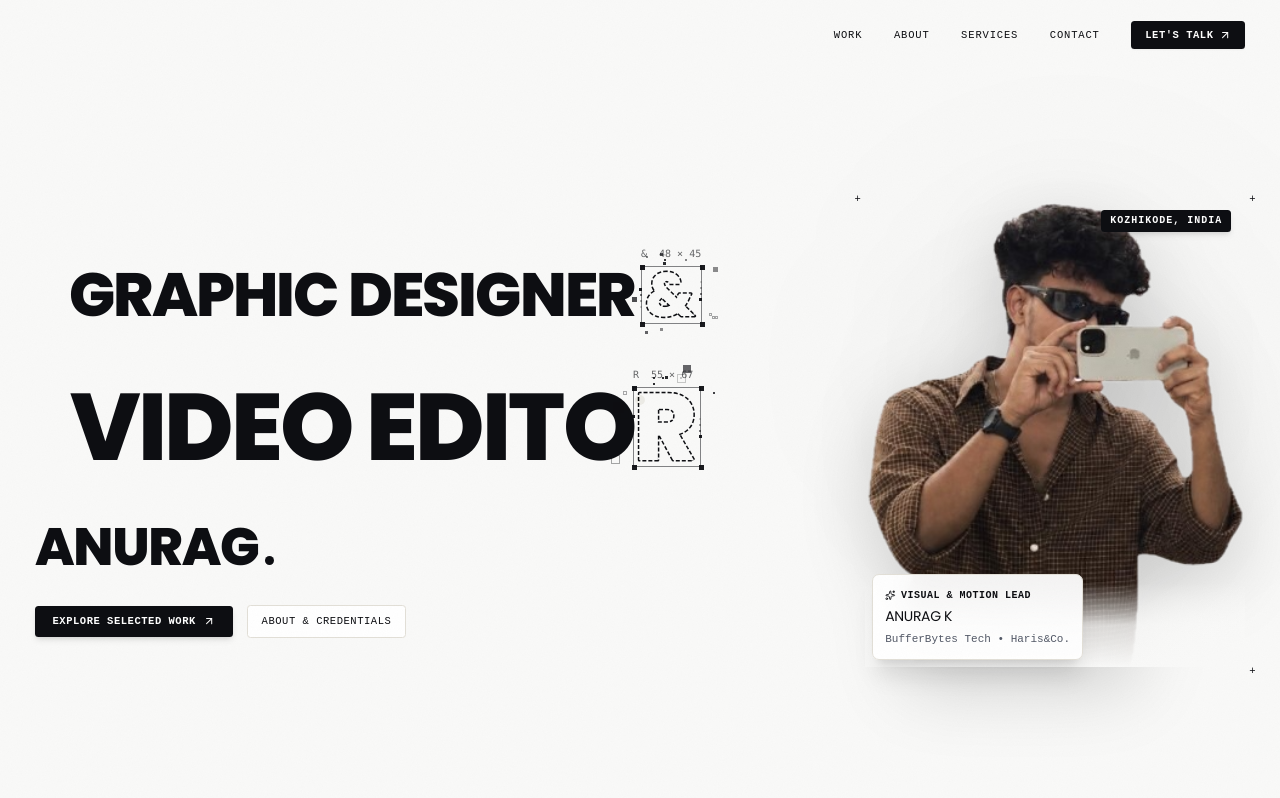
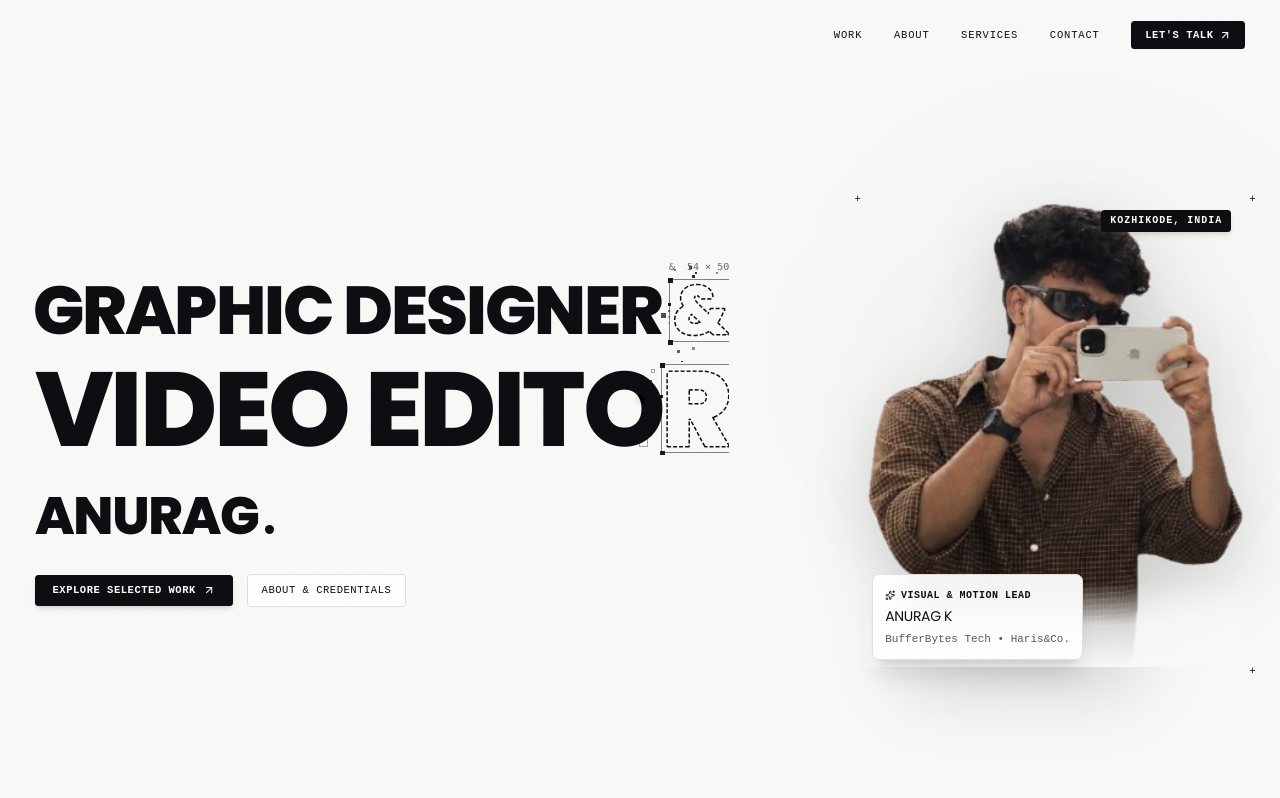
Before and after one commit to anuragkdesigner/anuragkdesigner, a React (Vite) app: page / in a window 1280 px wide. Shown: the top 798 px of the page. Built offline with nearby package versions, Linux system fonts and the light colour scheme.

Commit message:
fix(hero): align TechText flush left with ANURAG and tighten line distance

```diff
--- a/src/components/redesign/HeroSection.tsx
+++ b/src/components/redesign/HeroSection.tsx
@@ -54,12 +54,12 @@ export const HeroSection: React.FC = () => {
         <div ref={textColumnRef} className="lg:col-span-7 space-y-6 z-10">
 
           {/* 2-Line Headline Stack with TechText */}
-          <div className="space-y-1 sm:space-y-2">
+          <div className="space-y-0.5 sm:space-y-1">
 
             {/* Line 1: GRAPHIC DESIGNER & */}
             <div
               ref={line1Ref}
-              className="w-full h-[60px] xs:h-[75px] sm:h-[95px] md:h-[110px] lg:h-[125px] relative"
+              className="w-full h-[44px] xs:h-[54px] sm:h-[68px] md:h-[82px] lg:h-[94px] relative"
             >
               <TechText
                 text="GRAPHIC DESIGNER &"
@@ -94,7 +94,7 @@ export const HeroSection: React.FC = () => {
             {/* Line 2: VIDEO EDITOR */}
             <div
               ref={line2Ref}
-              className="w-full h-[60px] xs:h-[75px] sm:h-[95px] md:h-[110px] lg:h-[125px] relative"
+              className="w-full h-[44px] xs:h-[54px] sm:h-[68px] md:h-[82px] lg:h-[94px] relative"
             >
               <TechText
                 text="VIDEO EDITOR"
@@ -129,7 +129,7 @@ export const HeroSection: React.FC = () => {
           </div>
 
           {/* Main "ANURAG" Display Statement */}
-          <div className="pt-2">
+          <div className="pt-2 sm:pt-3">
             <div
               ref={nameRowRef}
               className="flex items-baseline gap-2 font-display font-extrabold select-none leading-none py-1"
--- a/src/components/redesign/TechText.tsx
+++ b/src/components/redesign/TechText.tsx
@@ -292,17 +292,17 @@ export const TechText = ({
       let m = probe.measureText(s.text);
       const fit = Math.min(
         1,
-        (width * 0.9) / Math.max(m.actualBoundingBoxLeft + m.actualBoundingBoxRight, 1),
-        (height * 0.66) / Math.max(m.actualBoundingBoxAscent + m.actualBoundingBoxDescent, 1)
+        (s.align === 'left' ? width : width * 0.9) / Math.max(m.actualBoundingBoxLeft + m.actualBoundingBoxRight, 1),
+        (height * 0.9) / Math.max(m.actualBoundingBoxAscent + m.actualBoundingBoxDescent, 1)
       );
       const size = s.fontSize * fit;
       setFont(probe, s, size);
       m = probe.measureText(s.text);
       const inkWidth = m.actualBoundingBoxLeft + m.actualBoundingBoxRight;
       const inkHeight = m.actualBoundingBoxAscent + m.actualBoundingBoxDescent;
-      const margin = width * 0.05;
+      const margin = s.align === 'left' ? 0 : width * 0.05;
       const start =
-        s.align === 'left' ? margin : s.align === 'right' ? width - margin - inkWidth : (width - inkWidth) / 2;
+        s.align === 'left' ? 0 : s.align === 'right' ? width - margin - inkWidth : (width - inkWidth) / 2;
       const x = start + m.actualBoundingBoxLeft;
       const baseline = (height - inkHeight) / 2 + m.actualBoundingBoxAscent;
       const xHeight = baseline - probe.measureText('x').actualBoundingBoxAscent;
```
